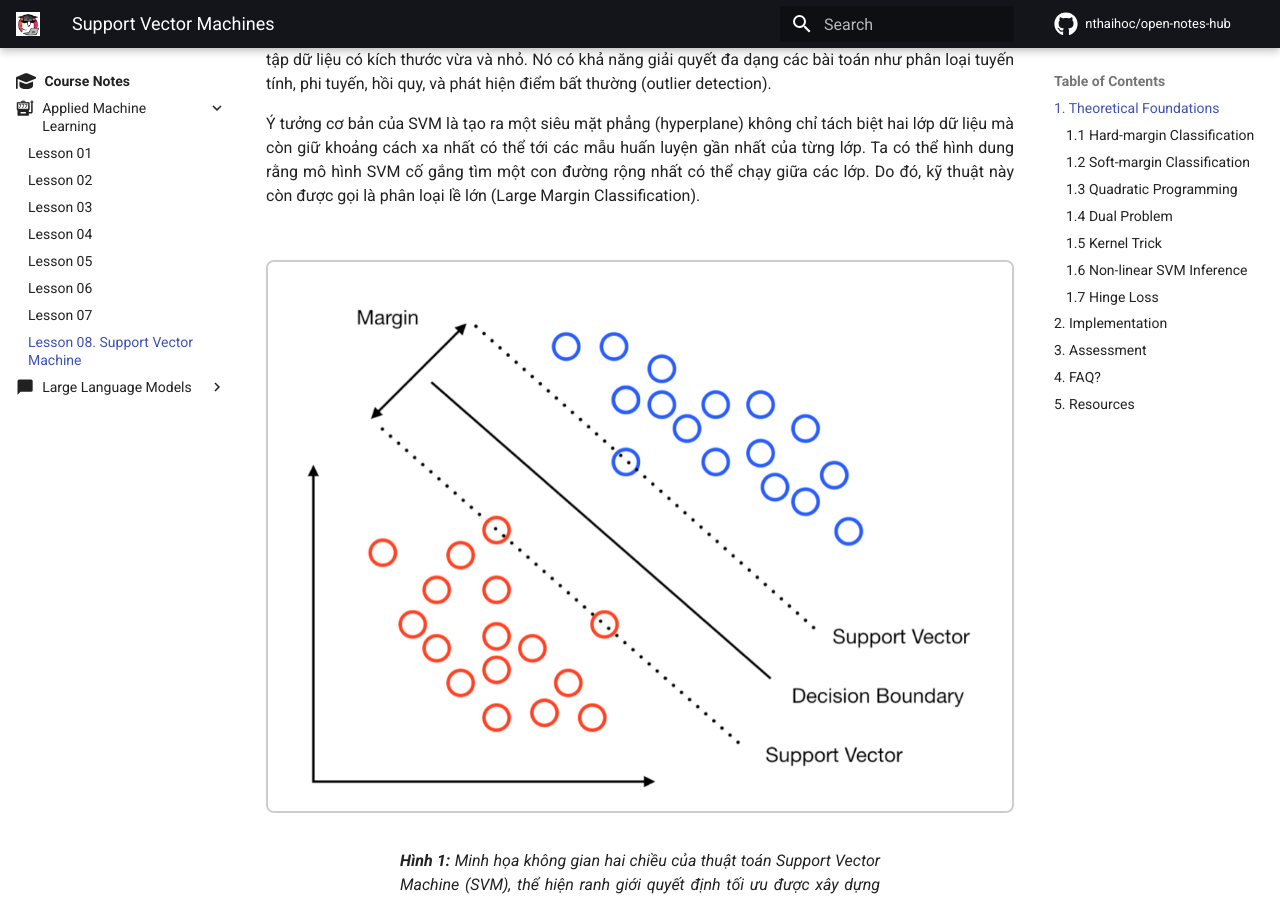
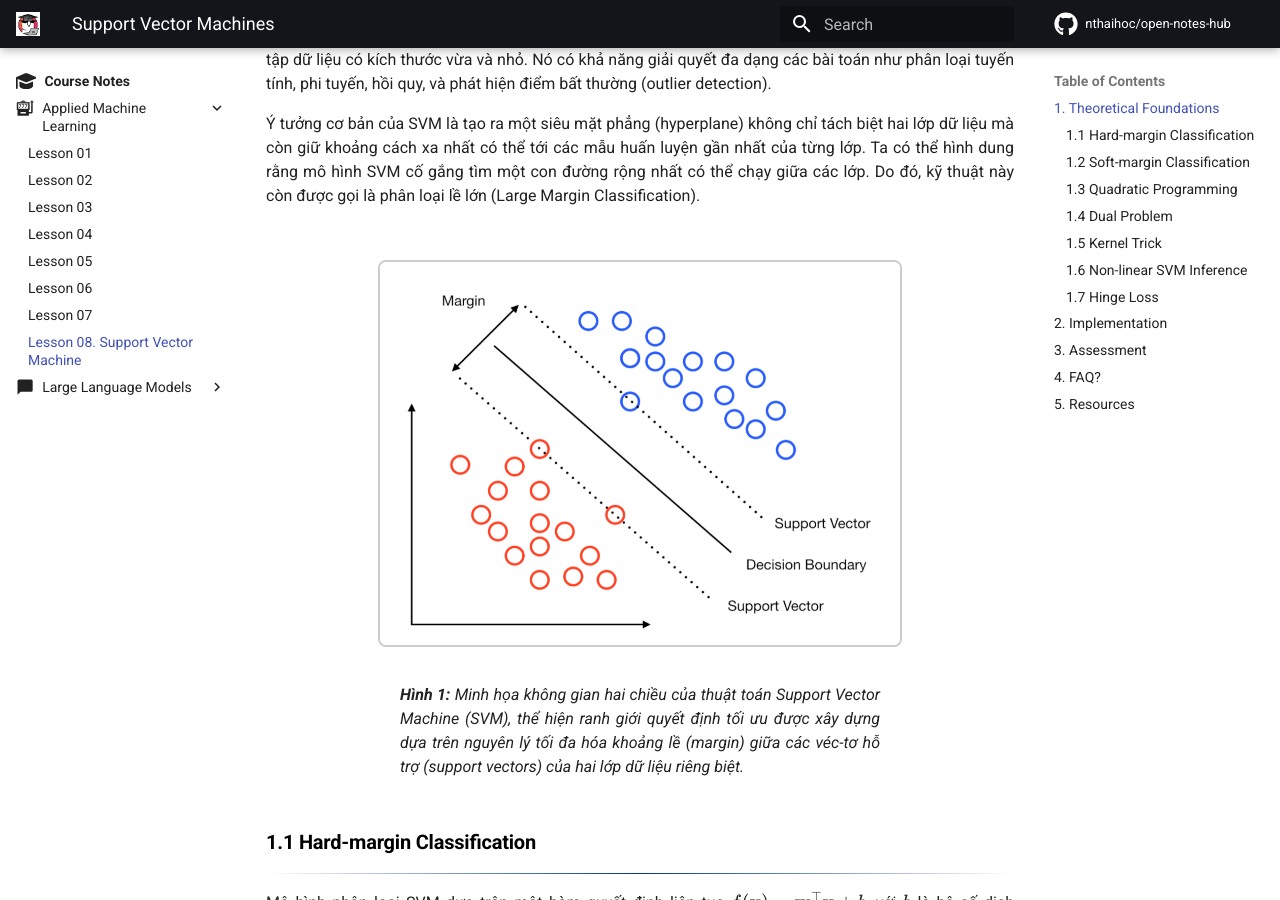
Before and after one commit to nthaihoc/open-notes-hub, an MkDocs documentation site: the page built from docs/courses/applied-machine-learning/lesson/lesson-08-support_vector_machine.md, in a window 1280 px wide and 900 px high, scrolled down 806 px. Built offline with MkDocs 1.6.1 and Material for MkDocs 9.7.7, drawn with Linux system fonts in a browser that asks for light colours; comment, search, counter and statistics services are not loaded.

Commit message:
fix render image

```diff
--- a/docs/courses/applied-machine-learning/lesson/lesson-08-support_vector_machine.md
+++ b/docs/courses/applied-machine-learning/lesson/lesson-08-support_vector_machine.md
@@ -16,9 +16,8 @@ Support Vector Machine (SVM) là một mô hình Học Máy mạnh mẽ và linh
 Ý tưởng cơ bản của SVM là tạo ra một siêu mặt phẳng (hyperplane) không chỉ tách biệt hai lớp dữ liệu mà còn giữ khoảng cách xa nhất có thể tới các mẫu huấn luyện gần nhất của từng lớp. Ta có thể hình dung rằng mô hình SVM cố gắng tìm một con đường rộng nhất có thể chạy giữa các lớp. Do đó, kỹ thuật này còn được gọi là phân loại lề lớn (Large Margin Classification).
 
 <div class="figure-environment">
-    <div class="subfigure-container">
-        <figure class="subfigure">
-            <img src="../../../../assets/images/aml_l08_svm.png" alt="">
+    <div class="subfigure-container"> <figure class="subfigure">
+            <img src="../../../../assets/images/aml_l08_svm.png" alt="" style="width: 70%; height: auto;">
         </figure>
     </div>
 </div>
@@ -54,7 +53,7 @@ Như đã đề cập ở phần trước đó, phân loại biên cứng yêu c
 <div class="figure-environment">
     <div class="subfigure-container">
         <figure class="subfigure">
-            <img src="../../../../assets/images/aml_l08_soft_hard_margin.png" alt="">
+            <img src="/../../assets/images/aml_l08_soft_hard_margin.png" alt="">
         </figure>
     </div>
 </div>
@@ -551,6 +550,7 @@ Việc chuyển đổi SVM về dạng một hàm mất mát duy nhất $\mathca
         - **Tiêu tốn bộ nhớ (Memory-Intensive):**
         Vì pha dự đoán yêu cầu lưu trữ và tính toán khoảng cách với các Support Vectors, việc lưu trữ lượng lớn các vector này cho các tập dữ liệu đồ sộ có thể gây tràn hoặc cạn kiệt bộ nhớ.
 
+
 ## 5. Resources
 ---
 
--- a/docs/includes/hero.html
+++ b/docs/includes/hero.html
@@ -1,5 +1,5 @@
 <img class="hero"
-    src="{{ page.meta.url_img | default('/assets/images/ods_stickers.jpg', true) }}"
+    src="{{ page.meta.url_img | default('../assets/images/ods_stickers.jpg', true) }}"
     alt="">
 </img>
 
```
